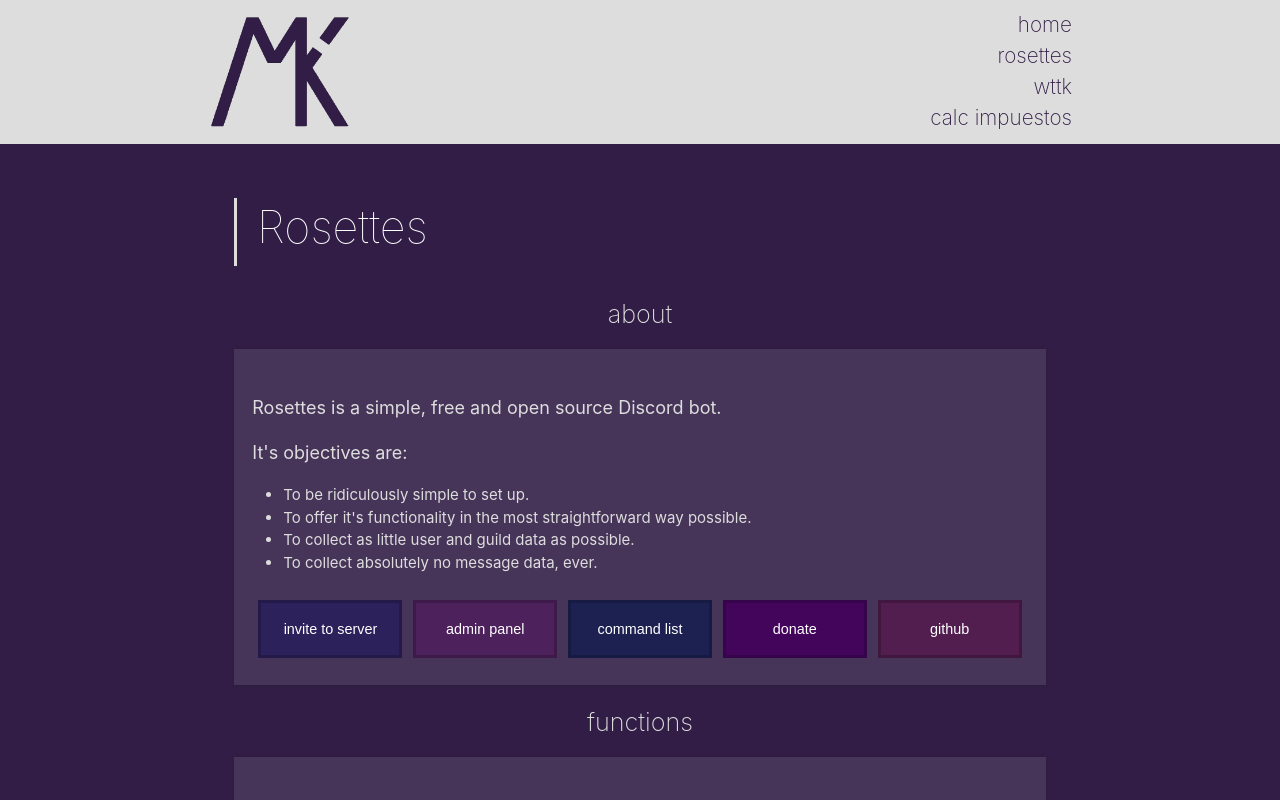
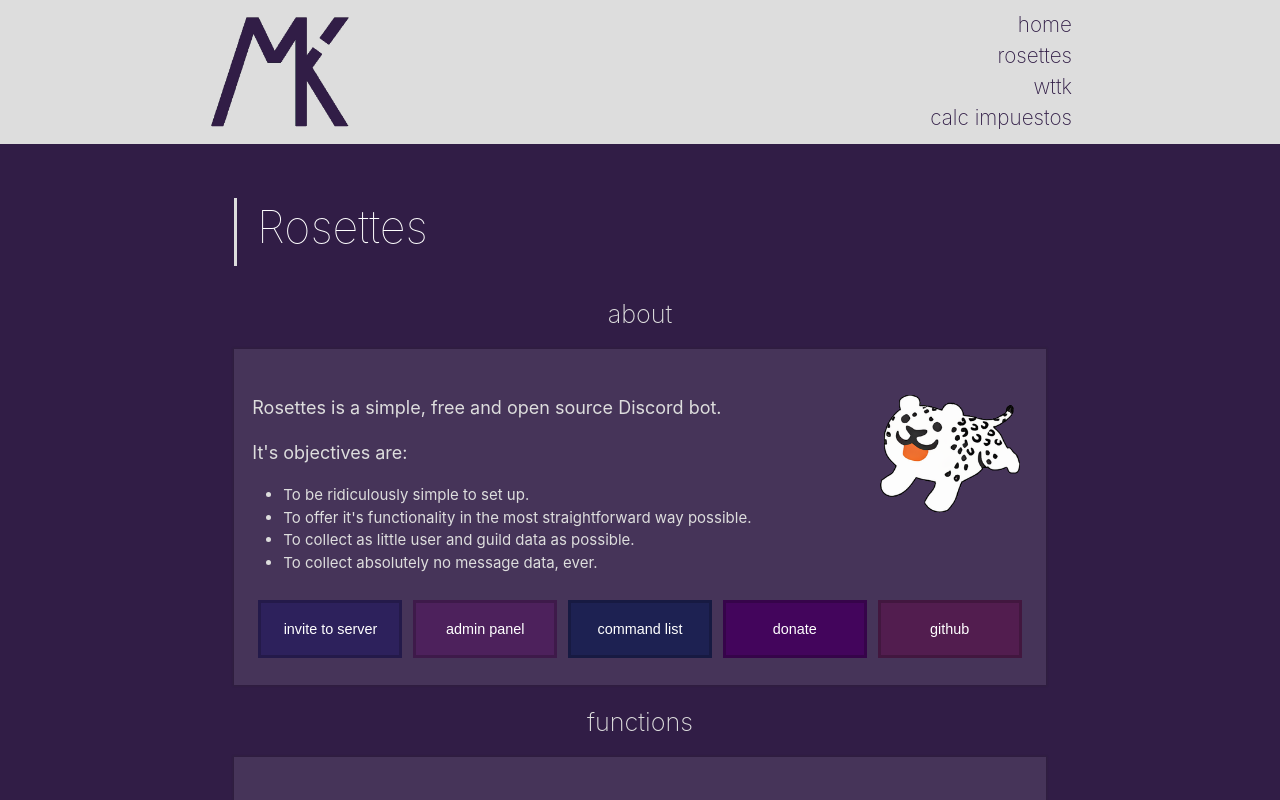
Before and after one commit to markski1/markski.ar, a Next.js app: page /rosettes in a window 1280 px wide. Shown: the top 800 px of the page. Built offline with nearby package versions, Linux system fonts and the light colour scheme.

Commit message:
Add rosettes logo

```diff
--- a/pages/rosettes.tsx
+++ b/pages/rosettes.tsx
@@ -26,9 +26,15 @@
 				<p className={utilStyles.headingMd}>about</p>
 			</div>
 			<SectorContainer>
+				<img
+					src = "/images/rosettes.png"
+					width= "20%"
+					style = {{float: 'right'}}
+				/>
 				<p>
 					Rosettes is a simple, free and open source Discord bot.
 				</p>
+
 				<p>
 					It's objectives are:
 				</p>
```
Also changed, not shown: public/images/rosettes.png (added).
